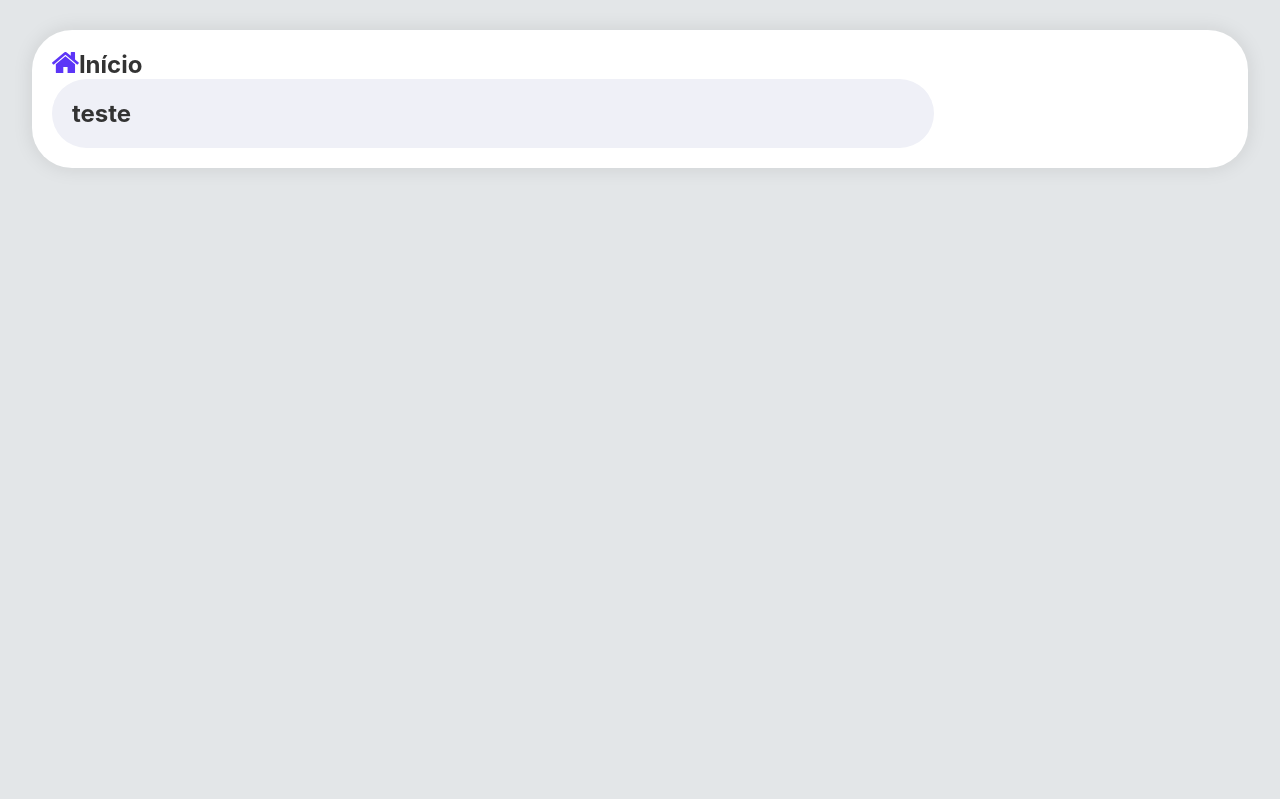
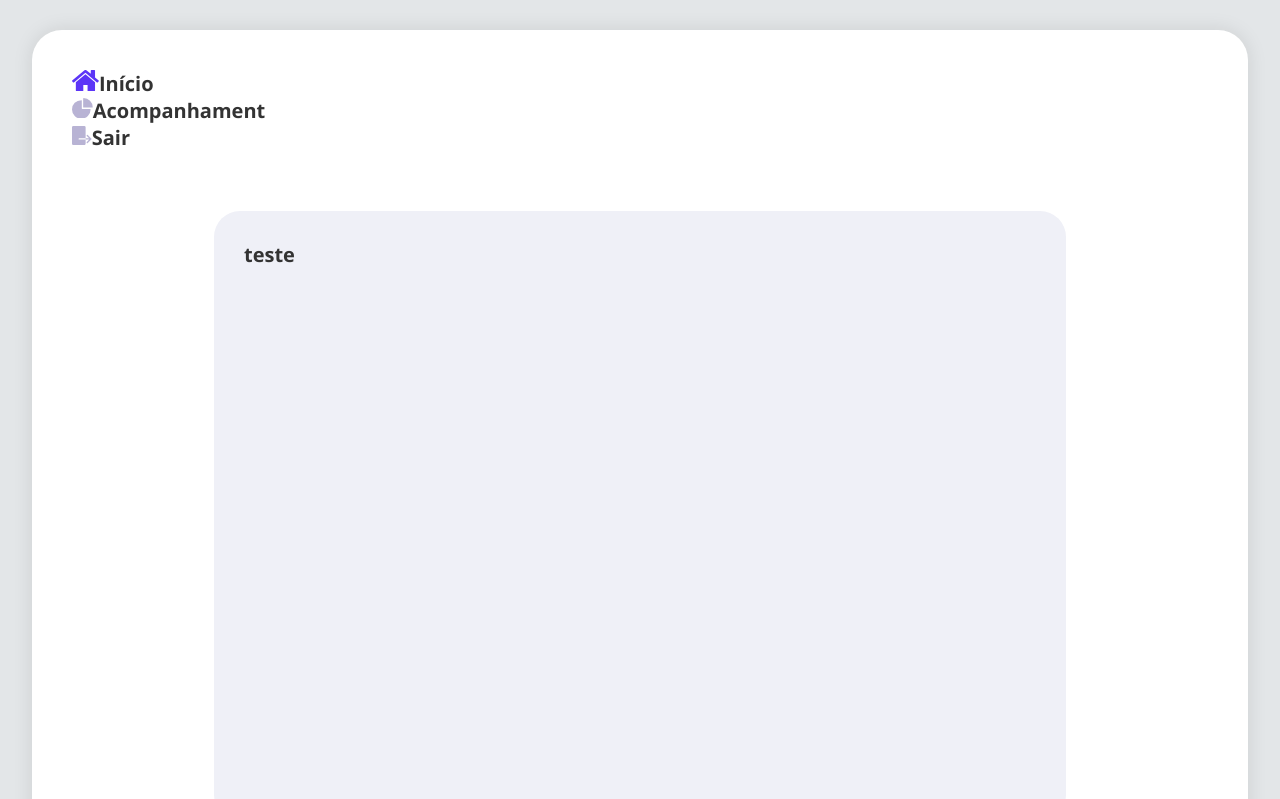
Before and after one commit to jeffinwilker/ponvi, a React (Create React App) app: page / in a window 1280 px wide. Shown: the top 799 px of the page. Built offline with nearby package versions, Linux system fonts and the light colour scheme.

Commit message:
Atualizando
Atualizando...

```diff
--- a/public/index.html
+++ b/public/index.html
@@ -4,7 +4,7 @@
     <meta charset="utf-8" />
     <meta name="viewport" content="width=device-width, initial-scale=1" />
     <meta name="theme-color" content="#E3E6E8" />
-    <link href="https://fonts.googleapis.com/css2?family=Open+Sans:ital,wght@1,600&display=swap" rel="stylesheet">
+    <link href="https://fonts.googleapis.com/css2?family=Open+Sans:ital,wght@0,300;0,400;0,600;0,700;0,800;1,700;1,800&display=swap" rel="stylesheet">
 
     <title>Ponvi</title>
   </head>
--- a/src/pages/Main/index.js
+++ b/src/pages/Main/index.js
@@ -1,6 +1,6 @@
 import React from 'react';
 
-import { Container, ContainerInfo } from './styles';
+import { Container, Content } from './styles';
 
 export default function Main() {
     return (
@@ -22,7 +22,59 @@ export default function Main() {
                     </svg>
                     Início
                 </h1>
-                <ContainerInfo>teste</ContainerInfo>
+                <h1>
+                    <svg
+                        xmlns="http://www.w3.org/2000/svg"
+                        width="20.747"
+                        height="20.738"
+                        viewBox="0 0 20.747 20.738"
+                    >
+                        <g id="graph-pie" transform="translate(-4.627 -4.632)">
+                            <path
+                                id="Caminho_1"
+                                data-name="Caminho 1"
+                                d="M19.4,4.633a.37.37,0,0,0-.37.37.312.312,0,0,0,.011.054h-.011v8.779a.37.37,0,0,0,.37.37h8.779v-.011a.321.321,0,0,0,.054.011.37.37,0,0,0,.37-.37,9.3,9.3,0,0,0-9.2-9.2Z"
+                                transform="translate(-3.231)"
+                                fill="#b8b3d4"
+                            />
+                            <path
+                                id="Caminho_2"
+                                data-name="Caminho 2"
+                                d="M23.234,16.584a.369.369,0,0,0-.37-.37h-8.07a.37.37,0,0,1-.37-.37V7.8h-.011a.327.327,0,0,0,.011-.054.37.37,0,0,0-.37-.37c-.009,0-.016,0-.025,0v0l-.1,0a9.3,9.3,0,1,0,9.3,9.3c0-.029,0-.059,0-.088,0,0,0-.006,0-.01Z"
+                                transform="translate(0 -0.616)"
+                                fill="#b8b3d4"
+                            />
+                        </g>
+                    </svg>
+                    Acompanhament
+                </h1>
+                <h1>
+                    <svg
+                        xmlns="http://www.w3.org/2000/svg"
+                        width="19.747"
+                        height="19.066"
+                        viewBox="0 0 19.747 19.066"
+                    >
+                        <g id="logout-solid" transform="translate(-5 -4)">
+                            <path
+                                id="Caminho_3"
+                                data-name="Caminho 3"
+                                d="M17.257,4H6.362A1.362,1.362,0,0,0,5,5.362V21.7a1.362,1.362,0,0,0,1.362,1.362H17.257A1.362,1.362,0,0,0,18.619,21.7V17.619h-6.38a.681.681,0,0,1,0-1.362h6.38V5.362A1.362,1.362,0,0,0,17.257,4Z"
+                                transform="translate(0 0)"
+                                fill="#b8b3d4"
+                            />
+                            <path
+                                id="Caminho_4"
+                                data-name="Caminho 4"
+                                d="M27.152,17.2a.681.681,0,0,0-.96.96l2.3,2.254H25v1.362h3.493l-2.3,2.356a.681.681,0,1,0,.96.96l3.977-3.949Z"
+                                transform="translate(-6.381 -4.161)"
+                                fill="#b8b3d4"
+                            />
+                        </g>
+                    </svg>
+                    Sair
+                </h1>
+                <Content>teste</Content>
             </Container>
         </>
     );
--- a/src/pages/Main/styles.js
+++ b/src/pages/Main/styles.js
@@ -4,15 +4,20 @@ export const Container = styled.h1`
     color: #333;
     max-width: 95%;
     background: #fff;
-    border-radius: 40px;
+    border-radius: 30px;
     box-shadow: 0 0 20px rgba(0, 0, 0, 0.1);
-    padding: 20px;
+    padding: 40px;
     margin: 30px auto;
 `;
 
-export const ContainerInfo = styled.h1`
+export const Content = styled.h1`
     max-width: 75%;
     background: #eff0f7;
-    border-radius: 40px;
+    border-radius: 26px;
     padding: 20px;
+    top: 52px;
+    width: 1505px;
+    height: 610px;
+    margin: 60px auto;
+    padding: 30px;
 `;
--- a/src/styles/global.js
+++ b/src/styles/global.js
@@ -18,8 +18,9 @@ export default createGlobalStyle`
 
     body, input, button {
         color: #5C35F7;
-        font-size: 6px;
-        font-family: -apple-system, BlinkMacSystemFont, 'Segoe UI', Roboto, Oxygen, Ubuntu, Cantarell, 'Open Sans', 'Helvetica Neue', sans-serif;
+        font-size: 5px;
+        font-family: 'Open Sans';
+        font-weight: 600;
     }
 
     button {
```
